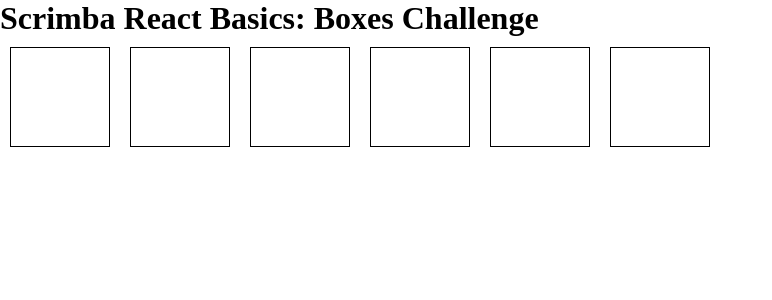
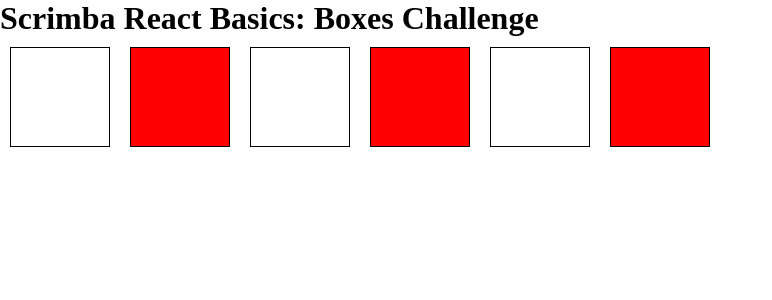
Before and after one commit to tak40/react-basics-boxes-challenge, a React (Vite) app: page / in a window 1280 px wide. Shown: the top 300 px of the page, without its empty margins (0-772 px from the left). Built offline with nearby package versions, Linux system fonts and the light colour scheme.

Commit message:
Step 2: Dynamic Box Styling Based on ID Parity

```diff
--- a/src/App.jsx
+++ b/src/App.jsx
@@ -3,10 +3,16 @@
 import { useState } from 'react'
 import boxes from './boxes'
 
-function App() {
+function App(props) {
     const [squares, setSquares] = useState(boxes)
 
-    const squareElements = squares.map(square => <div key={square.id} className="box"></div>)
+    const squareElements = squares.map(square => {
+        const styles = {
+            backgroundColor: square.id % 2 === 0 ? 'red' : 'white',
+        }
+
+        return <div key={square.id} className="box" style={styles}></div>
+    })
 
     // const squareElements = squares.map(function(square) {
     //   return <div key={square.id} className='box'></div>
```
